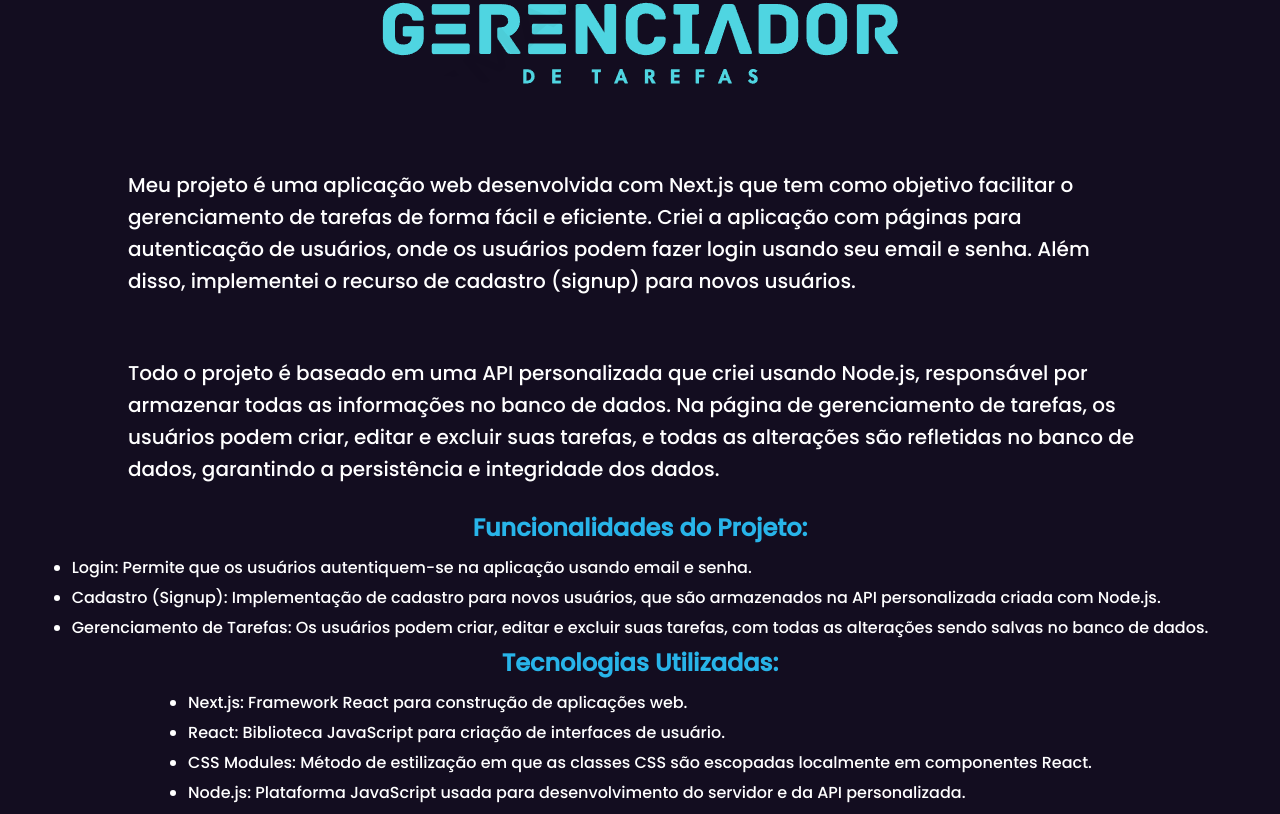
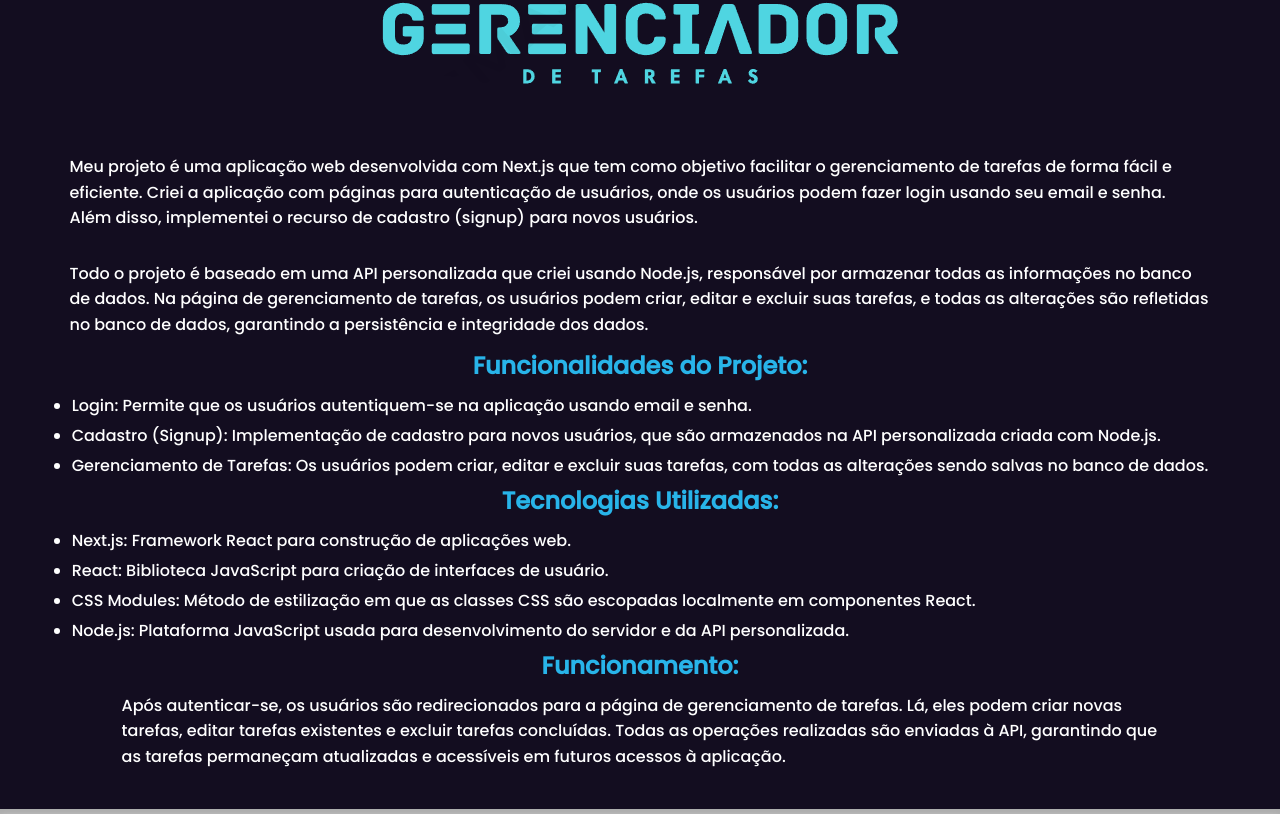
Before and after one commit to GuilhermeGomesti1/MyApiSystem, a Next.js app: page /sobre-o-projeto in a window 1280 px wide. Shown: the part 400-1214 px from the top of the page. Built offline with nearby package versions, Linux system fonts and the light colour scheme.

Commit message:
styles sobre o projeto

```diff
--- a/src/pages/sobre-o-projeto/index.tsx
+++ b/src/pages/sobre-o-projeto/index.tsx
@@ -8,7 +8,11 @@
     <Header />
 
     <div className={styles.container}>
-    <img className={styles.image} src="/imagemHome.png" alt="Logo da aplicação" />
+      <img
+        className={styles.image}
+        src="/imagemHome.png"
+        alt="Logo da aplicação"
+      />
 
       <p className={styles.descricao}>
         Meu projeto é uma aplicação web desenvolvida com Next.js que tem como
@@ -42,9 +46,7 @@
             suas tarefas, com todas as alterações sendo salvas no banco de
             dados.
           </li>
-        </ul>
-      </div>
-
+        </ul>{" "}
         <div>
           <h2 className={styles.subtitulo}>Tecnologias Utilizadas:</h2>
           <ul className={styles.lista}>
@@ -52,7 +54,8 @@
               Next.js: Framework React para construção de aplicações web.
             </li>
             <li className={styles["lista-item"]}>
-            React: Biblioteca JavaScript para criação de interfaces de usuário.
+              React: Biblioteca JavaScript para criação de interfaces de
+              usuário.
             </li>
             <li className={styles["lista-item"]}>
               CSS Modules: Método de estilização em que as classes CSS são
@@ -63,6 +66,7 @@
               servidor e da API personalizada.
             </li>
           </ul>
+        </div>
       </div>
 
       <div>
@@ -76,7 +80,6 @@
           atualizadas e acessíveis em futuros acessos à aplicação.
         </p>
       </div>
-
     </div>
     <Footer />
   </>
--- a/src/pages/sobre-o-projeto/styles.module.css
+++ b/src/pages/sobre-o-projeto/styles.module.css
@@ -23,15 +23,14 @@
 }
 
 .descricao {
-
+  max-width: 1141px;
   color: white;
-  font-size: 20px;
   line-height: 1.6;
   margin-top: 10px;
-  margin-left: auto;
-  margin-right: auto;
-  width: 80%;
-  padding: 25px;
+  margin-left: 20px;
+  margin-right: 20px;
+text-align: initial;
+  padding: 10px;
 }
 
 .subtitulo {
@@ -44,7 +43,6 @@
 .lista {
   color: white;
   text-align: initial;
-
   margin-left: 20px;
   margin-right: 20px;
 }
@@ -54,29 +52,28 @@
 }
 
 .textFuncionamento {
-  text-align: center;
+  text-align: initial;
   color: white;
   line-height: 1.6;
   margin-left: auto;
   margin-right: auto;
   width: 81%;
-  padding: 10px;
+  margin-bottom: 20px;
+  max-width: 1400px;
+
 }
 
-
-@media screen and (max-width: 768px){
-
-  .container{
+@media screen and (max-width: 768px) {
+  .container {
     margin-top: -4rem;
   }
-  .image{
+  .image {
     margin-top: -1rem;
     width: 280px;
     margin-bottom: -2.5rem;
   }
 
-
-.descricao {
-  font-size: 18px;
+  .descricao {
+    font-size: 18px;
+  }
 }
-}
```
Lines whose indentation alone changed are shown as unchanged.
